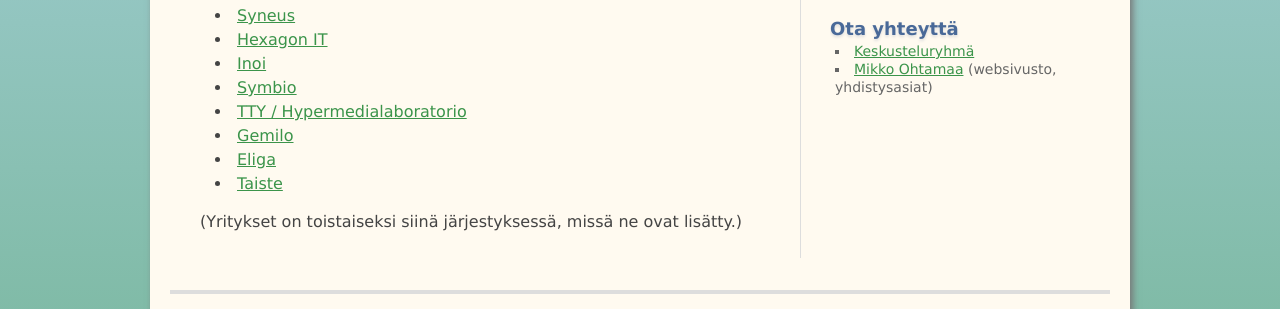
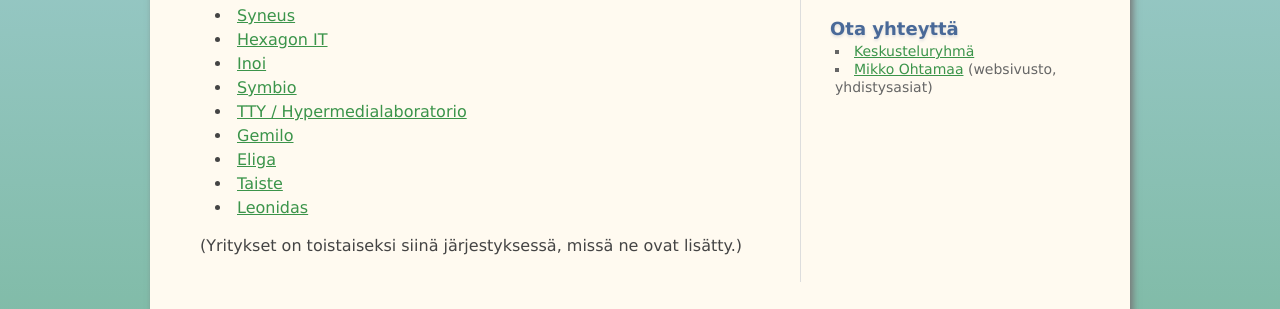
Before and after one commit to python-finland/python.fi, a Python web app: template src/templates/companies.html in a window 1280 px wide. Shown: the part 500-809 px from the top of the page. Run offline with Jinja, Linux system fonts and the light colour scheme; the template is opened without the code that fills it, so the values that code supplies are empty.

Commit message:
added Leonidas to company list

```diff
--- a/src/templates/companies.html
+++ b/src/templates/companies.html
@@ -49,6 +49,10 @@
                     <a href="http://taiste.fi">Taiste</a>
                 </li>
 
+                <li>
+                    <a href="http://leonidasoy.fi">Leonidas</a>
+                </li>
+
 
             </ul>
         </p>
```
